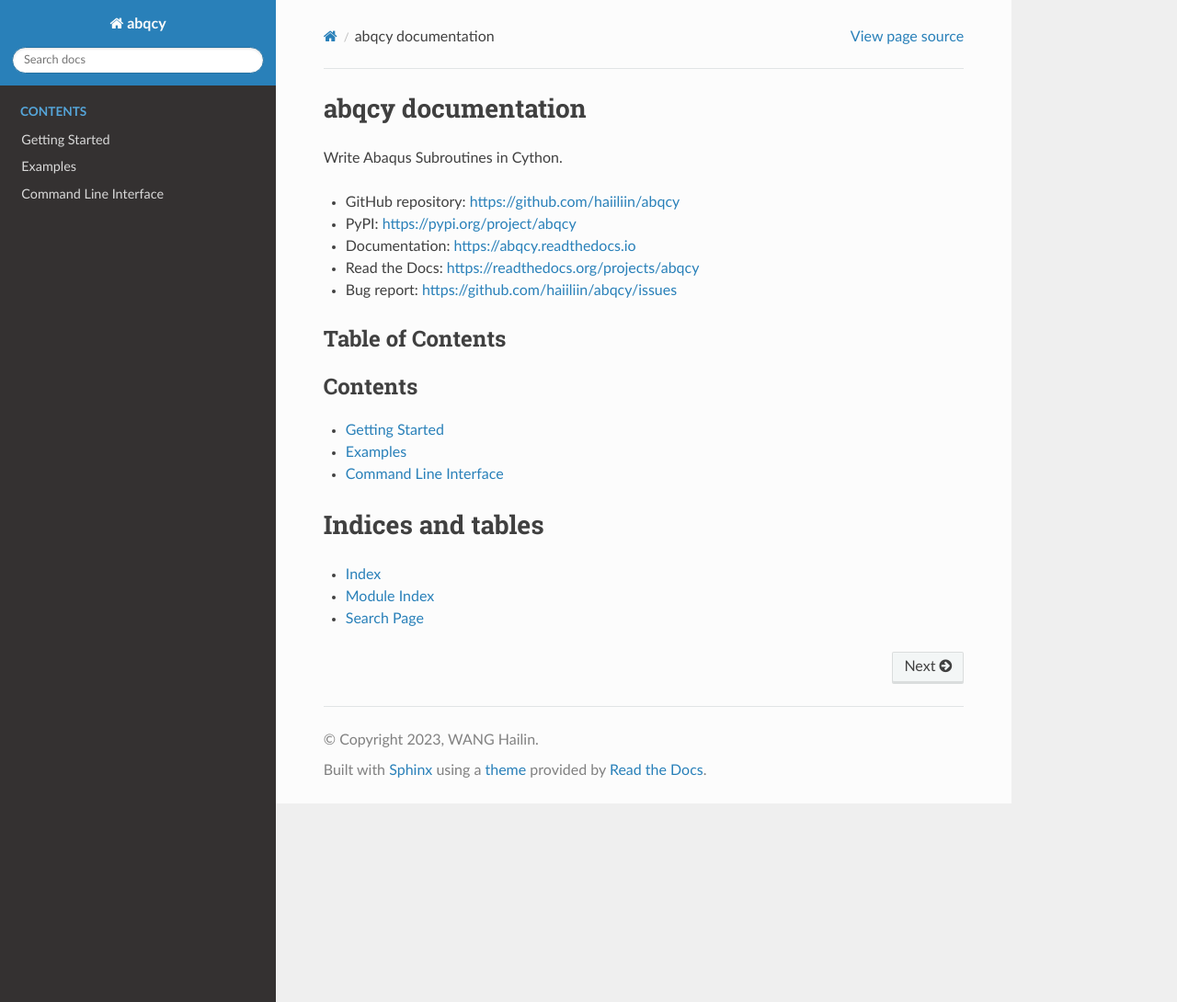
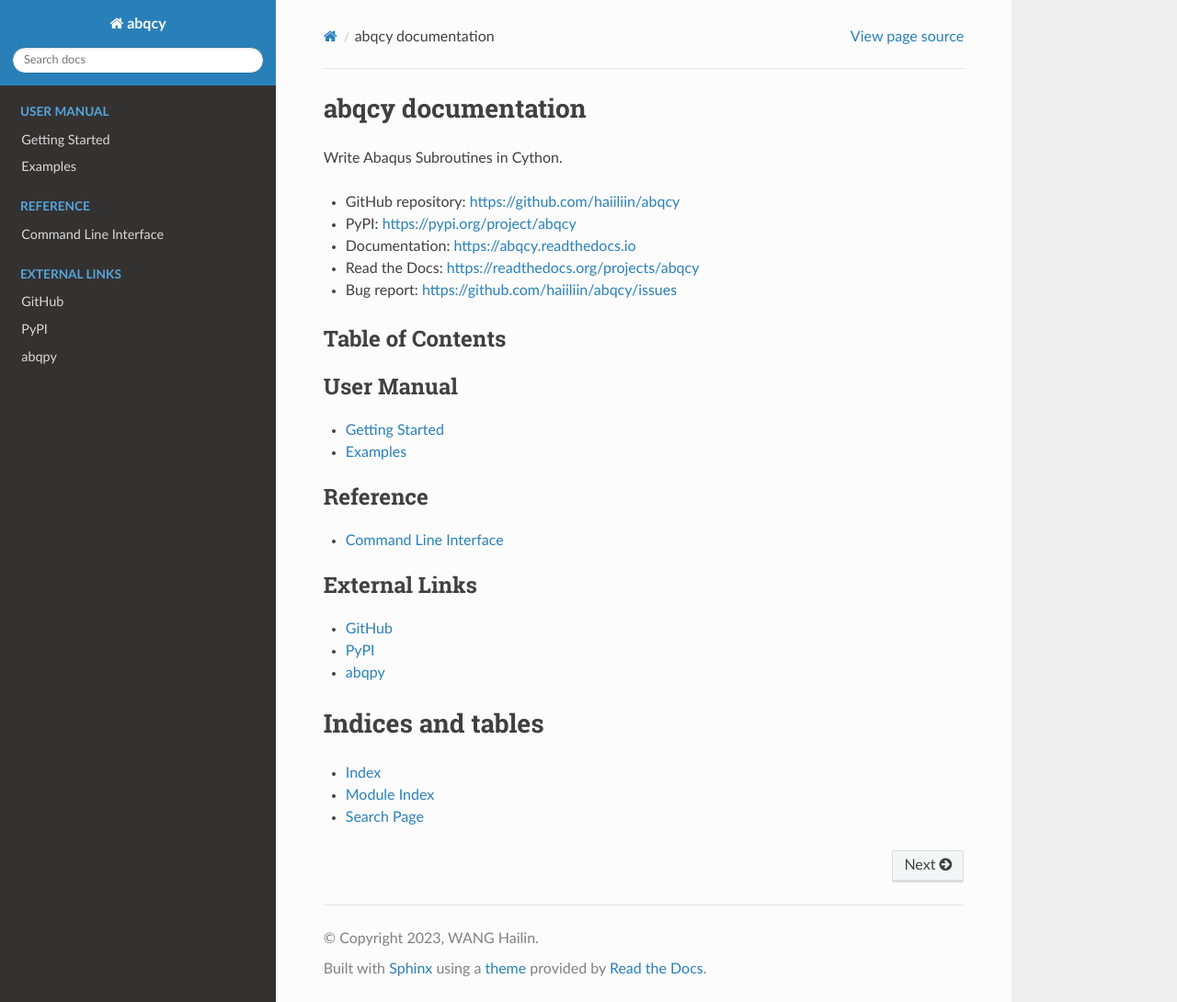
Before and after one commit to haiiliin/abqcy, a Sphinx documentation site: the page built from docs/index.md, in a window 1280 px wide and 1090 px high. Shown: the whole window at 92% size. Built offline with Sphinx 7.4.7 and the Read the Docs theme 2.0.0, drawn with Linux system fonts in a browser that asks for light colours; pages that are not in the unit, such as notebooks, are missing from menus; the version number could not be read and is left out.

Commit message:
Add external links

````diff
--- a/docs/index.md
+++ b/docs/index.md
@@ -11,13 +11,28 @@ Write Abaqus Subroutines in Cython.
 ## Table of Contents
 
 ```{toctree}
-:caption: Contents
+:caption: User Manual
 :maxdepth: 1
 
 getting-started
 examples
+```
+
+```{toctree}
+:caption: Reference
+:maxdepth: 1
+
 cli
 autoapi/index
+```
+
+```{toctree}
+:caption: External Links
+:maxdepth: 1
+
+GitHub <https://github.com/haiiliin/abqcy>
+PyPI <https://pypi.org/project/abqcy>
+abqpy <https://github.com/haiiliin/abqpy>
 ```
 
 # Indices and tables
````
